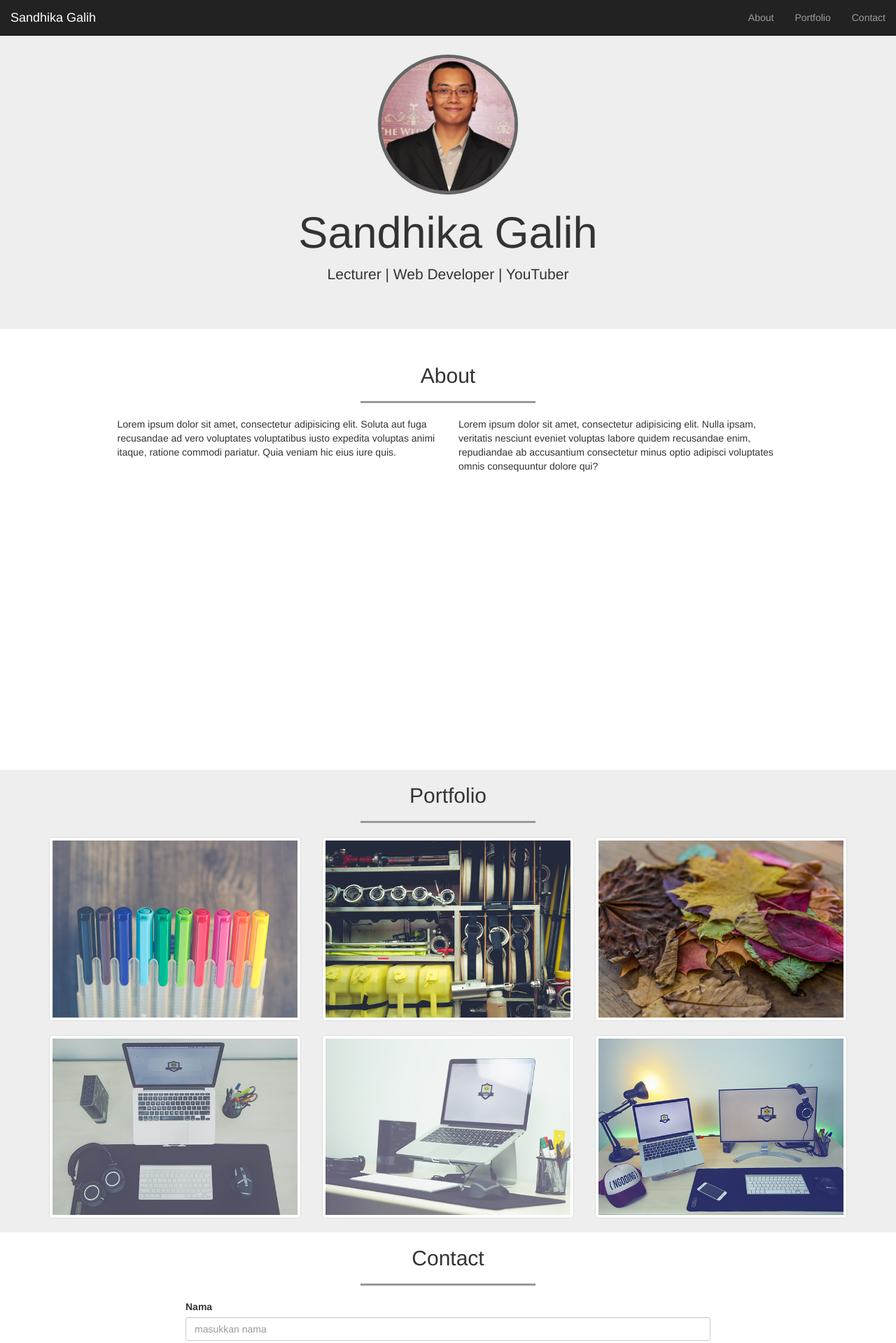
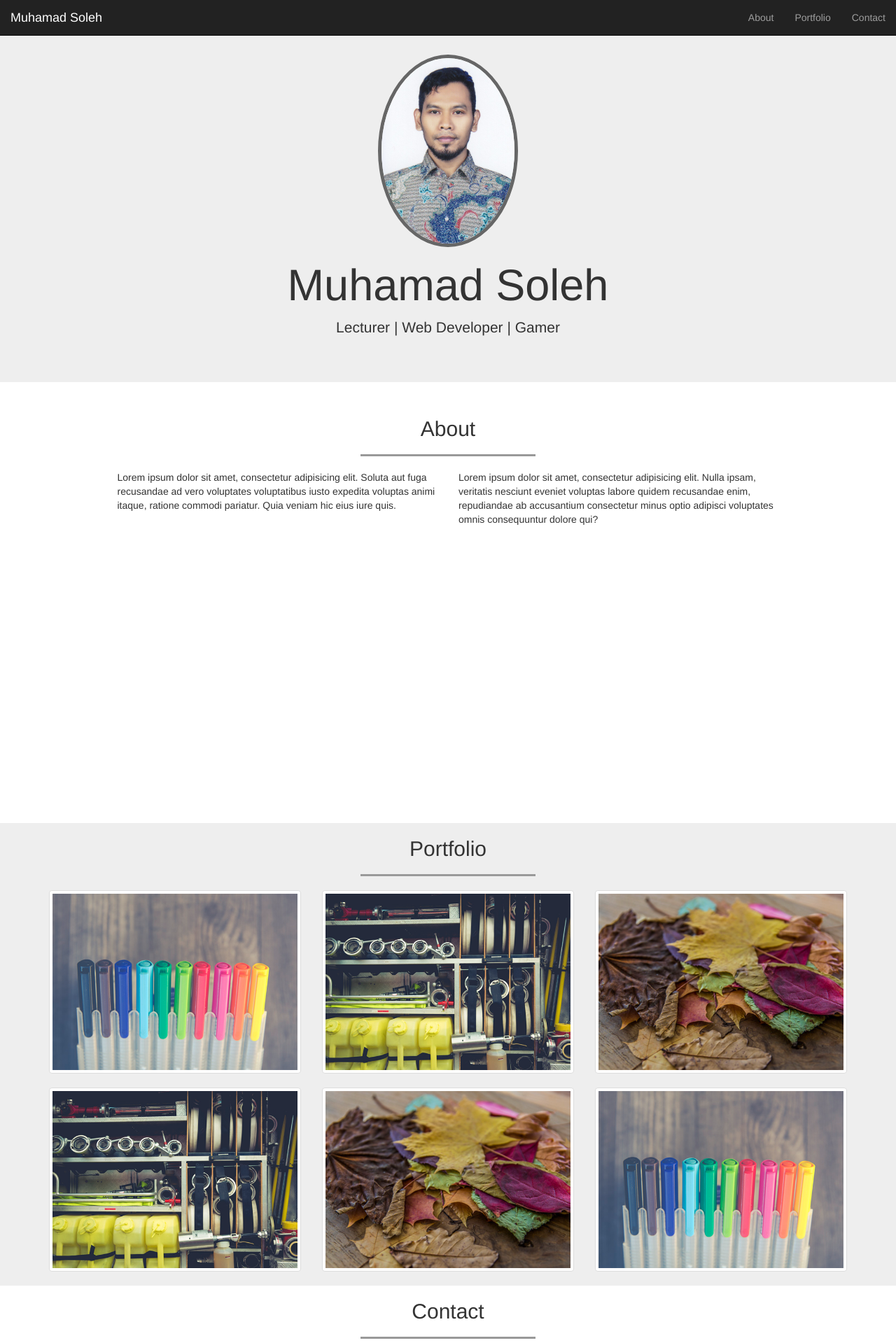
Before and after one commit to muhamadsoleh99/myPorto2, a plain HTML site: page index.html in a window 1280 px wide. Shown: the top 1919 px of the page at 70% size. Drawn offline with nearby package versions, Linux system fonts and the light colour scheme.

Commit message:
modifikasi web porto

```diff
--- a/index.html
+++ b/index.html
@@ -31,7 +31,7 @@
             <span class="icon-bar"></span>
           </button>
 
-          <a href="#home" class="navbar-brand page-scroll">Sandhika Galih</a>
+          <a href="#home" class="navbar-brand page-scroll">Muhamad Soleh</a>
         </div>
 
 
@@ -49,9 +49,9 @@
 
     <!-- jumbotron -->
     <div class="jumbotron text-center">
-      <img src="img/sandhika.png" class="img-circle">
-      <h1>Sandhika Galih</h1>
-      <p>Lecturer | Web Developer | YouTuber</p>
+      <img src="img/soleh.jpg" class="img-circle">
+      <h1>Muhamad Soleh</h1>
+      <p>Lecturer | Web Developer | Gamer</p>
     </div>
     <!-- akhir jumbotron -->
 
@@ -108,17 +108,17 @@
           </div>
           <div class="col-sm-4">
             <a href="" class="thumbnail">
-              <img src="img/portfolio/4.png">
+              <img src="img/portfolio/2.png">
             </a>
           </div>
           <div class="col-sm-4">
             <a href="" class="thumbnail">
-              <img src="img/portfolio/5.png">
+              <img src="img/portfolio/3.png">
             </a>
           </div>
           <div class="col-sm-4">
             <a href="" class="thumbnail">
-              <img src="img/portfolio/6.png">
+              <img src="img/portfolio/1.png">
             </a>
           </div>
         </div>
@@ -176,22 +176,22 @@
       <div class="container text-center">
         <div class="row">
           <div class="col-sm-12">
-            <p>&copy; copyright 2017 | built with <i class="glyphicon glyphicon-heart"></i> by. <a href="http://instagram.com/sandhikagalih">Sandhika Galih</a>.</p>
+            <p>&copy; copyright 2024 | built with <i class="glyphicon glyphicon-heart"></i> by. <a href="https://www.instagram.com/ahmadsoleh832">Muhamad Soleh</a>.</p>
+            <p>ini adalah template dari web programming unpas</p>
           </div>
         </div>
         <div class="row">
           <div class="col-sm-12">
-            <a href="http://youtube.com/webprogrammingunpas" class="btn btn-danger"><i class="glyphicon glyphicon-play"></i> Subscribe to YouTube</a>
+            <a href="http://youtube.com/@muhamadsoleh40" class="btn btn-danger"><i class="glyphicon glyphicon-play"></i> Subscribe to YouTube</a>
           </div>
         </div>
       </div>
     </footer>
     <!-- akhir footer -->
 
-
     <!-- jQuery (necessary for Bootstrap's JavaScript plugins) -->
-    <script src="js/jquery-3.1.1.min.js"></script>
-    <script src="js/jquery.easing.1.3.js"></script>
+    <script src="https://code.jquery.com/jquery-3.6.0.min.js"></script>
+    <script src="https://code.jquery.com/ui/1.12.1/jquery-ui.min.js"></script>
     <!-- Include all compiled plugins (below), or include individual files as needed -->
     <script src="js/bootstrap.min.js"></script>
 
```
Also changed, not shown: img/soleh.jpg (added).
